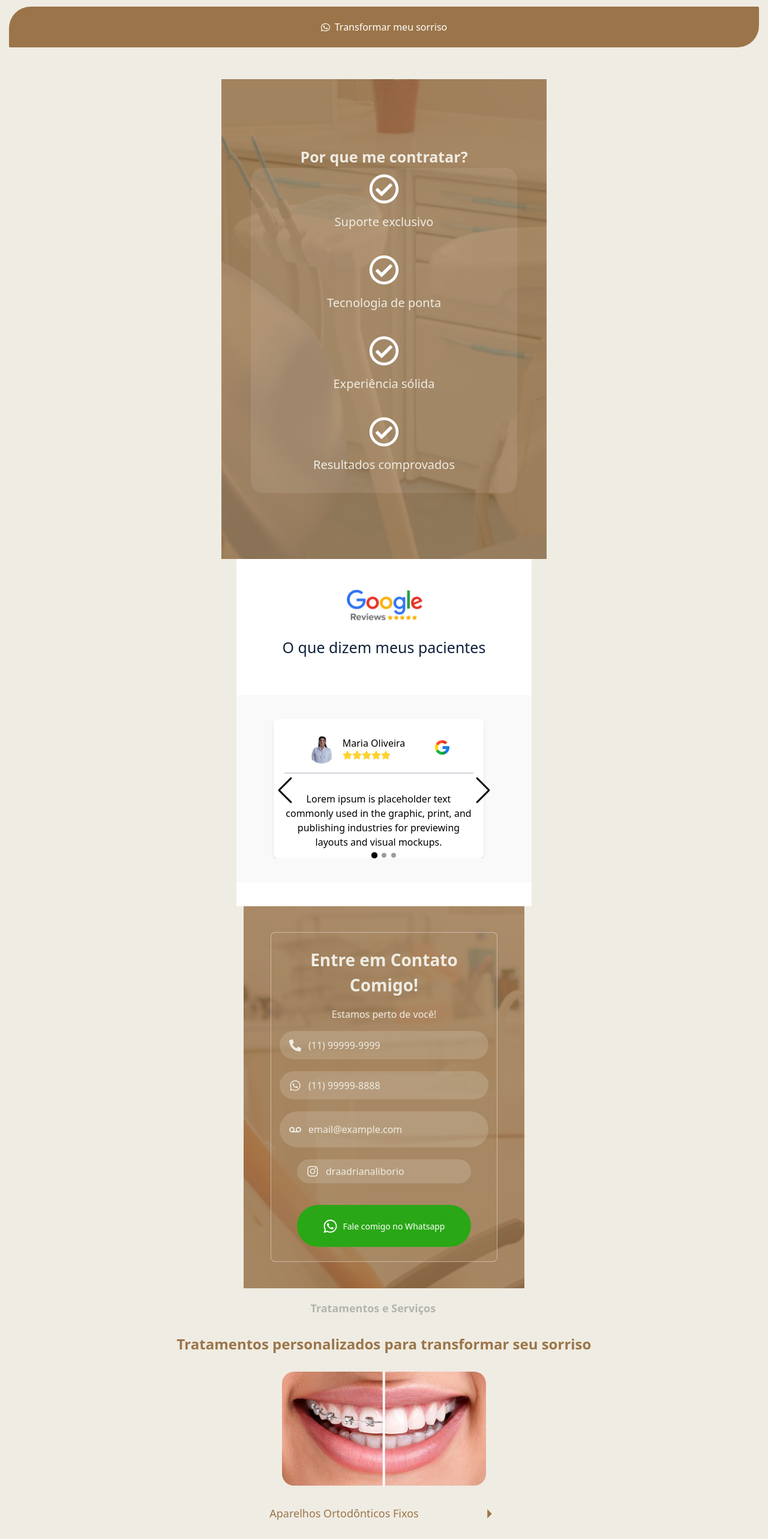
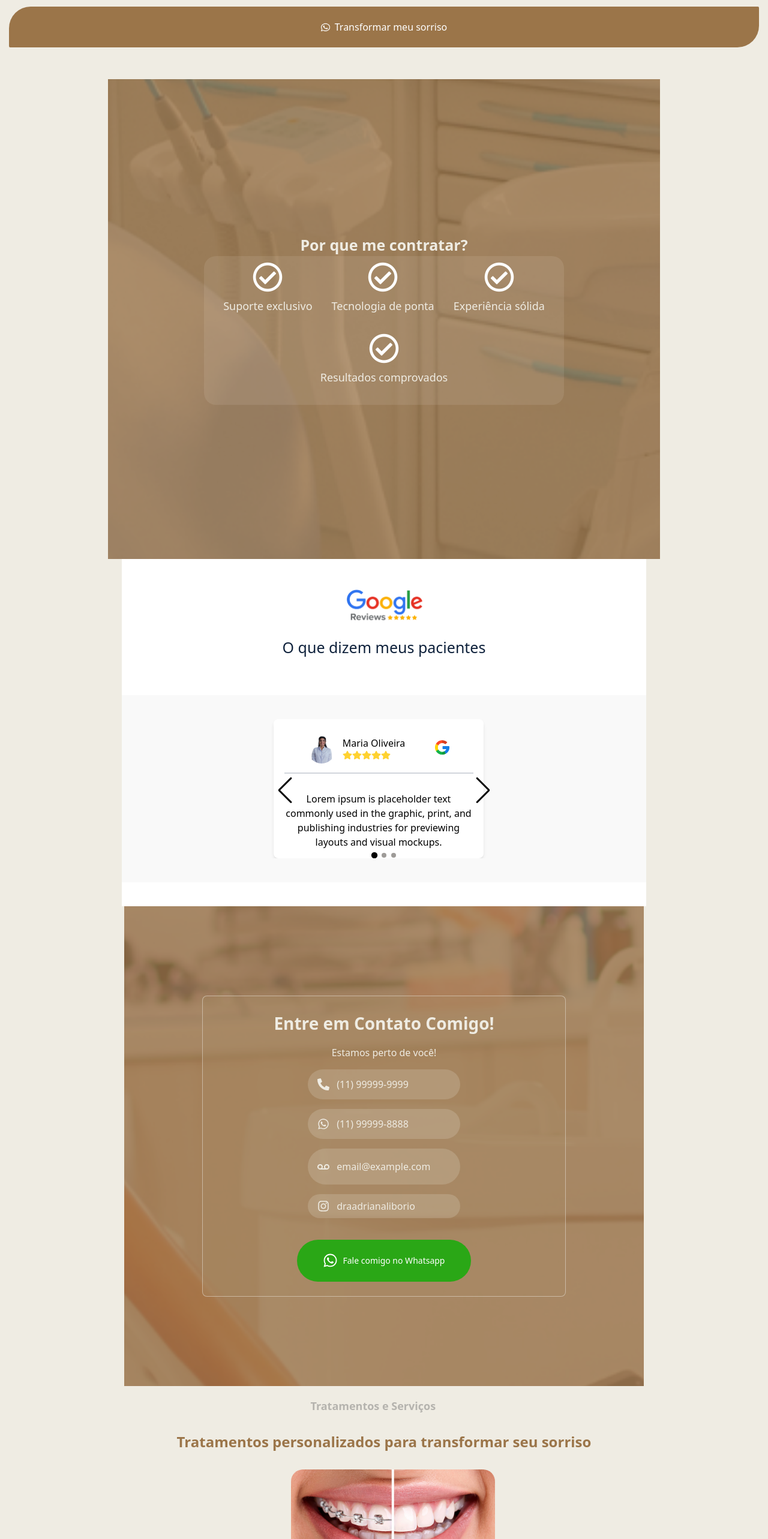
Before and after one commit to XmonkeySites/odonto2, a React (Vite) app: page / in a window 1280 px wide. Shown: the part 4120-6686 px from the top of the page at 60% size. Built offline with nearby package versions, Linux system fonts and the light colour scheme.

Commit message:
feat: finalied mobile responsive

```diff
--- /dev/null
+++ b/src/assents.js
@@ -0,0 +1,25 @@
+// Importação de imagens
+import logo from "/Logo.png";
+import home from "/home.png";
+import fotinha from "/fotinha.png";
+import aboutme from "/aboutme.png";
+import bgcell from "/bgcell.png";
+import googleStar from "/googleStar.webp";
+import bgcallme from "/bgcallme.png";
+import teeth from "/teeth.jpg";
+
+// Importação de ícones
+import { FaWhatsapp } from "react-icons/fa";
+
+// Exportação das imagens e ícones
+export {
+  logo,
+  home,
+  fotinha,
+  aboutme,
+  bgcell,
+  googleStar,
+  bgcallme,
+  teeth,
+  FaWhatsapp,
+};
--- /dev/null
+++ b/src/components.js
@@ -0,0 +1,25 @@
+// Importação de componentes
+import { Check } from "./components/Check";
+import { Lis } from "./components/Lis";
+import { Watz } from "./components/AssistantComponents/Watz";
+import { Newcheck } from "./components/Newcheck";
+import { Testimonials } from "./components/Testimonials";
+import { Contact } from "./components/Contact";
+import { Treatments } from "./components/Treatments";
+import { AnimatedText } from "./components/AnimatedComponents/AnimatedText";
+import { AnimatedUnderline } from "./components/AnimatedComponents/AnimatedUnderline";
+import { Local } from "./components/Local";
+
+// Exportação dos componentes
+export {
+  Check,
+  Lis,
+  Watz,
+  Newcheck,
+  Testimonials,
+  Contact,
+  Treatments,
+  AnimatedText,
+  AnimatedUnderline,
+  Local,
+};
--- a/src/components/Header/Header.jsx
+++ b/src/components/Header/Header.jsx
@@ -1,22 +1,29 @@
-import logo from "/Logo.png";
-import home from "/home.png";
-import fotinha from "/fotinha.png";
-import { Check } from "../Check";
-import { Lis } from "../Lis";
-import { Watz } from "../AssistantComponents/Watz";
-import { Newcheck } from "../Newcheck";
-import { Testimonials } from "../Testimonials";
-import aboutme from "/aboutme.png";
-import bgcell from "/bgcell.png";
-import googleStar from "/googleStar.webp";
-import bgcallme from "/bgcallme.png";
-import { Contact } from "../contact";
-import { FaWhatsapp } from "react-icons/fa";
-import { Treatments } from "../treatments";
-import { AnimatedText } from "../AnimatedComponents/AnimatedText";
-import teeth from "/teeth.jpg";
-import { AnimatedUnderline } from "../AnimatedComponents/AnimatedUnderline";
-import { Local } from "../Local";
+import {
+  logo,
+  home,
+  fotinha,
+  aboutme,
+  bgcell,
+  googleStar,
+  bgcallme,
+  teeth,
+  FaWhatsapp,
+} from "../../assents.js";
+
+import {
+  Check,
+  Lis,
+  Watz,
+  Newcheck,
+  Testimonials,
+  Contact,
+  Treatments,
+  AnimatedText,
+  AnimatedUnderline,
+  Local,
+} from "../../components.js";
+
+
 
 export function Header() {
   return (
@@ -93,7 +100,7 @@ export function Header() {
         <section className="flex flex-col items-center  bg-white w-[110%] ">
           {/* div com Fundo Personalizado */}
           <div
-            className="flex flex-col  relative w-[110%] h-screen bg-cover bg-center bg-no-repeat items-center justify-center px-6"
+            className="flex flex-col  relative w-[110%] h-screen bg-cover bg-center bg-no-repeat items-center justify-center px- sm:px-12 md:px-16 lg:px-20"
             style={{
               backgroundImage: `url(${bgcell})`,
             }}
@@ -107,7 +114,7 @@ export function Header() {
           </div>
         </section>
         {/* Seção de Depoimentos / Google Star */}
-        <section className=" flex flex-col gap-[100px] bg-white pt-[40px] w-[110%] items-center justify-center">
+        <section className=" flex flex-col gap-[100px] bg-white pt-[40px] w-[115%] items-center justify-center">
           <div className="flex flex-col items-center">
             {/* Logo do Google */}
             <img
@@ -129,14 +136,18 @@ export function Header() {
         </section>
 
         {/* Seção de entre em contato / telefone, email */}
-        <section className="flex flex-col relative w-[110%] items-center h-[637px]">
+        <section className="flex flex-col relative w-[120%] items-center min-h-[637px]">
           <div
-            className="flex flex-col relative w-[95%] h-screen bg-cover bg-center bg-no-repeat items-center justify-center px-6 "
+            className="flex flex-col relative w-full max-w-[95%] min-h-screen bg-cover bg-center bg-no-repeat items-center justify-center px-4 sm:px-8 md:px-16 lg:px-24
+    max-[390px]:px-10" // Adiciona mais espaçamento para telas até 390px
             style={{
               backgroundImage: `url(${bgcallme})`,
             }}
           >
-            <div className="w-[90%] max-w-[400px] bg-[#A98964]/40  rounded-[8px] p-6 border border-[#EFECE3]/50 flex flex-col items-center gap-4">
+            <div
+              className="w-[90%] max-w-[400px] sm:max-w-[500px] md:max-w-[600px] lg:max-w-[700px] bg-[#A98964]/40 rounded-[8px] p-6 border border-[#EFECE3]/50 flex flex-col items-center gap-4 transition-all duration-300 ease-in-out
+    max-[390px]:w-80" // Adiciona mais padding interno para a caixa
+            >
               <h2 className="text-[#EFECE3] text-[28px] font-semibold text-center">
                 Entre em Contato Comigo!
               </h2>
--- a/src/components/Newcheck.jsx
+++ b/src/components/Newcheck.jsx
@@ -1,22 +1,21 @@
-import check from '/checks.webp'
+import check from "/checks.webp";
 
- function StyleNewcheck({text}){
-
+function StyleNewcheck({ text }) {
   return (
-
-        <div className='flex flex-col gap-[15px] items-center '>
-    <img className='w-[50px] h-[50px] invert' src={check} alt="" />
-    <span className='text-[#EFECE3] font-[500] text-[20px] justify-center'>{text}</span>
+    <div className="flex flex-col gap-[10px] items-center">
+      <img className="w-[50px] h-[50px] invert" src={check} alt="" />
+      <span className="text-[#EFECE3] font-[500] text-[18px] text-center">
+        {text}
+      </span>
     </div>
-)
-
+  );
 }
 
-
-export function Newcheck(){
+export function Newcheck() {
   return (
-  <div className="pt-2.5 relative w-[90%] max-w-[500px] bg-[#EFECE3]/10 rounded-[20px] p-8 flex flex-col items-center">
-    <div className="flex flex-col items-center gap-10">
+    <div className="pt-2.5 relative w-[90%] max-w-[600px] bg-[#EFECE3]/10 rounded-[20px] p-8 flex flex-col items-center ">
+      {/* ✅ Mudança para flex-row quando a tela for maior */}
+      <div className="flex flex-col sm:flex-row flex-wrap justify-center items-center gap-15 sm:gap-8">
         <StyleNewcheck text="Suporte exclusivo" />
         <StyleNewcheck text="Tecnologia de ponta" />
         <StyleNewcheck text="Experiência sólida" />
--- a/src/components/Treatments.jsx
+++ b/src/components/Treatments.jsx
@@ -56,7 +56,7 @@ export function Treatments() {
       {treatmentsData.map((treatment) => (
         <div
           key={treatment.id}
-          className="flex flex-col items-center gap-8 px-[20px]"
+          className="flex flex-col items-start gap-4 px-[20px] max-w-[350px]"
         >
           {/* Imagem acima do título */}
           <img
@@ -65,9 +65,9 @@ export function Treatments() {
             className="min-w-[340px] min-h-[160px] max-w-[350px] max-h-[190px] rounded-[20px]"
           />
 
-          {/* Título e Botão */}
-          <div className="flex items-center justify-between w-full max-w-[600px] px-4">
-            <h3 className="text-[18px] font-[400] text-[#9B7549]">
+          {/* Título e Botão - Agora sempre alinhados à esquerda */}
+          <div className="flex items-center justify-between w-full">
+            <h3 className="text-[18px] font-[400] text-[#9B7549] text-left">
               {treatment.title}
             </h3>
             <button
@@ -75,13 +75,9 @@ export function Treatments() {
               className="text-[#9B7549] flex items-center gap-1"
             >
               {openId === treatment.id ? (
-                <>
-                  <IoMdArrowDropup className="w-[30px] h-[30px]" />
-                </>
+                <IoMdArrowDropup className="w-[30px] h-[30px]" />
               ) : (
-                <>
-                  <IoMdArrowDropright className="w-[30px] h-[30px]" />
-                </>
+                <IoMdArrowDropright className="w-[30px] h-[30px]" />
               )}
             </button>
           </div>
@@ -94,7 +90,7 @@ export function Treatments() {
                 : "max-h-0 opacity-0"
             }`}
           >
-            <p className="text-[16px] text-[#9B7549] font-[300] mt-2 text-center">
+            <p className="text-[16px] text-[#9B7549] font-[300] mt-2 text-left">
               {treatment.description}
             </p>
           </div>
--- a/src/components/contact.jsx
+++ b/src/components/contact.jsx
@@ -5,7 +5,7 @@ import {
   FaInstagram,
 } from "react-icons/fa";
 
-// Função que retorna os ícones
+// Função para retornar os ícones corretos
 function getIcon(type) {
   switch (type) {
     case "phone":
@@ -27,10 +27,10 @@ function InfoCard({ type, text }) {
 
   const containerStyle =
     type === "insta"
-      ? "w-[290px] min-h-[40px]" // Box menor para Instagram
+      ? "w-full max-w-[280px] min-h-[40px]" // Instagram menor
       : type === "email"
-      ? "min-w-[348px] min-h-[60px]" // Box maior para Email
-      : "min-w-[348px] min-h-[47px]"; // Box padrão para os outros
+      ? "w-full max-w-[380px] min-h-[60px]" // Email maior
+      : "w-full max-w-[340px] min-h-[50px]"; // Padrão
 
   return (
     <div
@@ -42,10 +42,10 @@ function InfoCard({ type, text }) {
   );
 }
 
-// Componente Contact
+// Componente Contact ajustado responsivamente
 export function Contact() {
   return (
-    <div className="flex flex-col gap-[20px] bg-transparent items-center">
+    <div className="flex flex-col gap-4 items-center w-full md:w-[90%] lg:w-[80%] max-w-full px-4 sm:px-8 md:px-16 lg:px-24">
       <InfoCard type="phone" text="(11) 99999-9999" />
       <InfoCard type="whatz" text="(11) 99999-8888" />
       <InfoCard type="email" text="email@example.com" />
```
Lines whose indentation alone changed are shown as unchanged.
